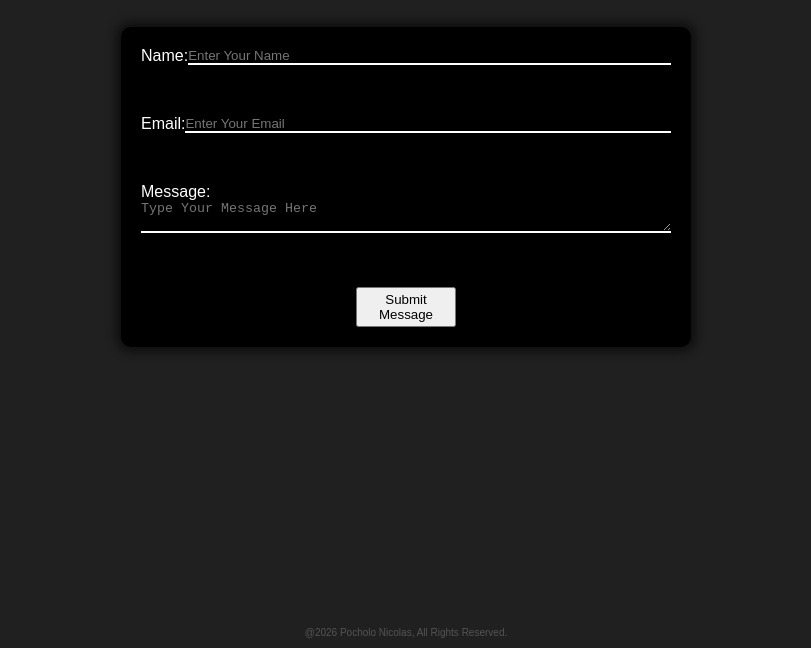
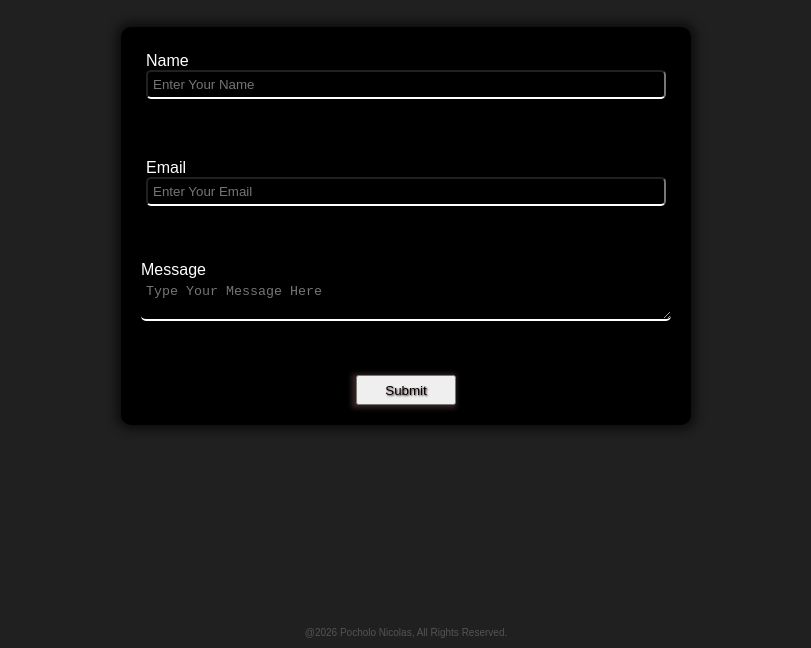
Before and after one commit to NicsPocholo/web-project-2-portfolio, a plain HTML site: page index.html in a window 1280 px wide. Shown: the part 2726-3374 px from the top of the page, without its empty margins (234-1045 px from the left). Drawn offline with Linux system fonts and the light colour scheme.

Commit message:
Fix Contact form

```diff
--- a/index.css
+++ b/index.css
@@ -181,34 +181,42 @@ img{
 
 }
 
+
 .form{
-    display:flex;
-    flex-direction: row;
+    background-color: #000000;
+    padding:5px;
+
 }
 
 input{
+    padding:5px;
+    border-bottom: 2px solid white;
+    outline: none;
+    background: transparent;
+    color: white;
+    width: 100%;
+     border-radius: 5px;
+}
+
+textarea{
+    padding:5px;
      border: none;
     border-bottom: 2px solid white;
     outline: none;
     background: transparent;
     color: white;
     width: 100%;
-}
-
-textarea{
-     border: none;
-    border-bottom: 2px solid white;
-    outline: none;
-    background: transparent;
-    color: white;
-    width: 100%;
+     border-radius: 5px;
 }
 
 button {
     width: 100px;
-    height: 40px;
+    height: 30px;
     display: block;
     margin: auto;
+    text-shadow: 1px 1px 2px rgb(61, 37, 37);
+    box-shadow: -2px 1px 5px 2px rgb(54, 38, 38);
+
 }
 
 /* CONTACT DONE */
@@ -245,12 +253,14 @@ footer{
     .images {
         gap: 30px;
         padding: 50px 30px;
+
     }
 
     .images img {
         width: 120px;
         height: 120px;
     }
+
 
     #contact{
         padding: 60px 40px;
--- a/index.html
+++ b/index.html
@@ -86,18 +86,18 @@
 
         <form id="contactform">
         <div class="form">
-            <label for="name">Name:</label>
+            <label for="name">Name</label>
             <input type = "text" id="name" placeholder="Enter Your Name">
         </div>
         <div class="form">
-            <label for="email">Email:</label>
+            <label for="email">Email</label>
             <input type = "email" id="email" placeholder="Enter Your Email">
         </div>
         <div>
-            <label for="message">Message:</label>
+            <label for="message">Message</label>
             <textarea id="message" placeholder="Type Your Message Here"></textarea>
         </div>
-        <button type="submit">Submit Message</button>
+        <button type="submit">Submit </button>
 
         </form>
 
```
